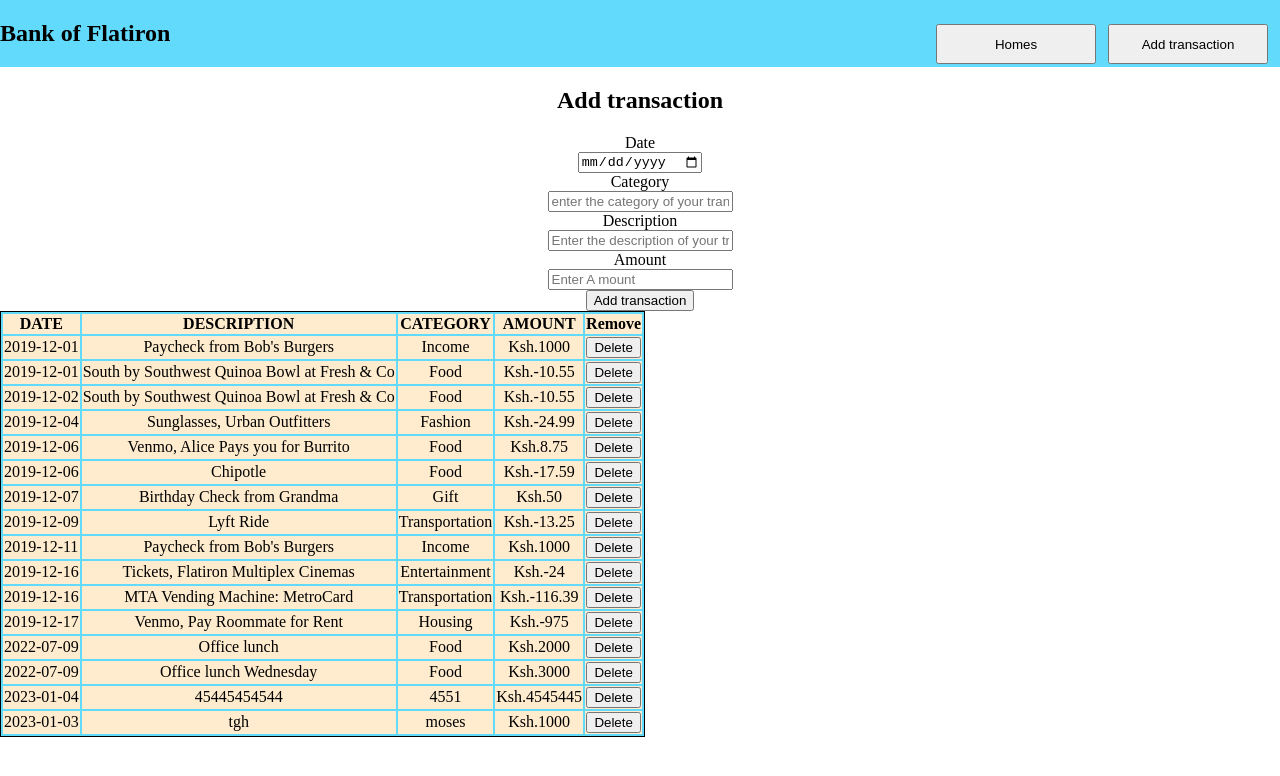
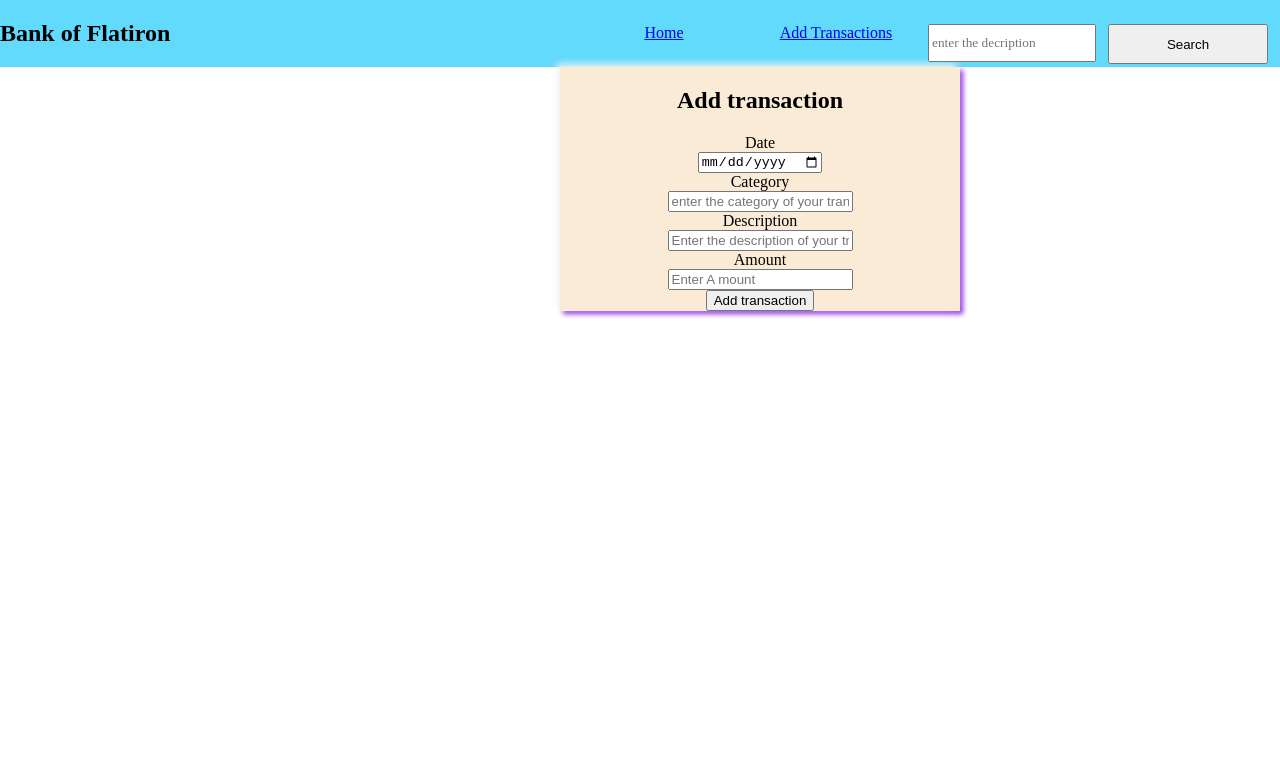
Before and after one commit to Mosesochacha/Code-Challenge-phase-2-week1, a React (Create React App) app: page / in a window 1280 px wide. Shown: the top 776 px of the page. Built offline with nearby package versions, Linux system fonts and the light colour scheme; data requests are answered from the project's data file.

Commit message:
added search

```diff
--- a/db.json
+++ b/db.json
@@ -111,6 +111,20 @@
       "description": "tgh",
       "category": "moses",
       "id": 16
+    },
+    {
+      "date": "2023-01-03",
+      "amount": "100",
+      "description": "income",
+      "category": "my working  salary ",
+      "id": 17
+    },
+    {
+      "date": "2023-01-03",
+      "amount": "100",
+      "description": "income",
+      "category": "my working  salary ",
+      "id": 18
     }
   ]
 }
--- a/package.json
+++ b/package.json
@@ -9,6 +9,9 @@
     "axios": "^1.2.2",
     "react": "^18.2.0",
     "react-dom": "^18.2.0",
+    "react-navigation": "^4.4.4",
+    "react-navigation-stack": "^2.10.4",
+    "react-router-dom": "^6.6.2",
     "react-scripts": "5.0.1",
     "web-vitals": "^2.1.4"
   },
--- a/public/index.html
+++ b/public/index.html
@@ -9,6 +9,7 @@
       name="description"
       content="Web site created using create-react-app"
     />
+
     <link rel="apple-touch-icon" href="%PUBLIC_URL%/logo192.png" />
     <!--
       manifest.json provides metadata used when your web app is installed on a
--- a/src/AddingForm.js
+++ b/src/AddingForm.js
@@ -1,4 +1,5 @@
 import React,{useState} from "react";
+import NavBar from "./NavBar";
 const API = " http://localhost:3000/transactions"
 
 export default function AddingForm(){
@@ -28,9 +29,11 @@ export default function AddingForm(){
     }
 
     return(
-        <div>
+            <div>
+               <NavBar/>
+        <div className="Form">
             <h2>Add transaction</h2>
-            <form onSubmit={handleSubmit }>
+            <form onSubmit={handleSubmit } className="FormDiv">
                 <label>Date</label><br/>
                 <input
                   type="date"
@@ -65,11 +68,8 @@ export default function AddingForm(){
                 /> <br/>
                 { !isAdding && <button>Add transaction</button>}
                 { isAdding && <button>Add new transaction ...</button>}
-
-
             </form>
-
-
+            </div>
         </div>
     )
 }
--- a/src/App.css
+++ b/src/App.css
@@ -4,16 +4,42 @@
   box-shadow: #61dafb;
 
 }
+.Form{
+  margin-left: 70vh;
+  background-color: antiquewhite;
+  flex-direction: column;
+  width: 50vh;
+  display: flex;
+  border: 1vh;
+  box-shadow: -3px -3px 7px whitesmoke, 3px 3px 5px blueviolet;
+
+
+}
+.FornDiv{
+  flex-direction: column;
+  flex-wrap: wrap;
+  justify-content: center;
+  width: 12vh;
+}
 table{
+  margin: auto;
+  width: 80em;
   flex-direction: column-reverse;
   background-color: #61dafb;
   border: 1px solid;
 
 
 }
+.Container{
+  background-color: black;
+}
 
 tr{
+  text-align: start;
   background-color: blanchedalmond;
+}
+td{
+  padding-left: 1em;
 }
 
 .App-logo {
@@ -54,6 +80,26 @@ tr{
   padding: auto;
   text-align: center;
 }
+.Home{
+  width: 20vh;
+  height: 5vh;
+  margin-top: 3vh;
+  margin-right: 12px;
+}
+
+.Transactions{
+  width: 20vh;
+  height: 5vh;
+  margin-top: 3vh;
+  margin-right: 12px;
+}
+.Input{
+  width: 20vh;
+  height: 4vh;
+  margin-top: 3vh;
+  margin-right: 12px;
+  font-family: Times New Roman;
+}
 .Navbar{
   background-color: #61dafb;
   display: flex;
--- a/src/App.js
+++ b/src/App.js
@@ -5,12 +5,26 @@ import DataFetching from './DataFetching';
 import NavBar from './NavBar';
 
 function App() {
+  let Component
+  switch(window.location.pathname){
+    case "/home":
+    Component = DataFetching
+    break
+    default:
+    case"/addingForm":
+    Component =AddingForm
+
+
+  }
   return (
 
     <div className="App">
-      <NavBar/>
-      <AddingForm/>
-      <DataFetching/>
+      {/* <NavBar/> */}
+      <di className="Container">
+      <Component/>
+      </di>
+
+
 
     </div>
   );
--- a/src/DataFetching.js
+++ b/src/DataFetching.js
@@ -1,5 +1,6 @@
 import { useState  ,useEffect} from 'react';
 import axios from 'axios';
+import NavBar from './NavBar';
 const API = " http://localhost:3000/transactions"
 
  export default function DataFetching(){
@@ -12,9 +13,13 @@ const API = " http://localhost:3000/transactions"
             setTransanction(resp.data)
         })
     },[])
+
+    const handleSearch = ()=>{
+
+    }
     return(
         <div className='BodyForm'>
-
+            <NavBar handleSearch={handleSearch}/>
             <table>
               <thead>
                 <tr>
--- a/src/NavBar.js
+++ b/src/NavBar.js
@@ -7,10 +7,15 @@ export default function NavBar(){
     <div className="Navbar">
       <h2>Bank of Flatiron </h2>
       <nav className="Nav">
+          <a className="Home" href="/home">Home</a>
+          <a  className="Transactions" href="/addingForm">Add Transactions</a>
+         <input className="Input"
+          type="text"
+          placeholder = "enter the decription"
+         />
+         <button className="Btn">Search</button>
+      </nav>
 
-         <button className="Btn">Homes</button>
-         <button className="Btn"> Add transaction</button>
-      </nav>
     </div>
   )
 }
--- /dev/null
+++ b/src/SearchFxn.js
@@ -0,0 +1 @@
+import React from "react";
```
Also changed, not shown: 1 other file (tests, documents, lock files or other folders).
